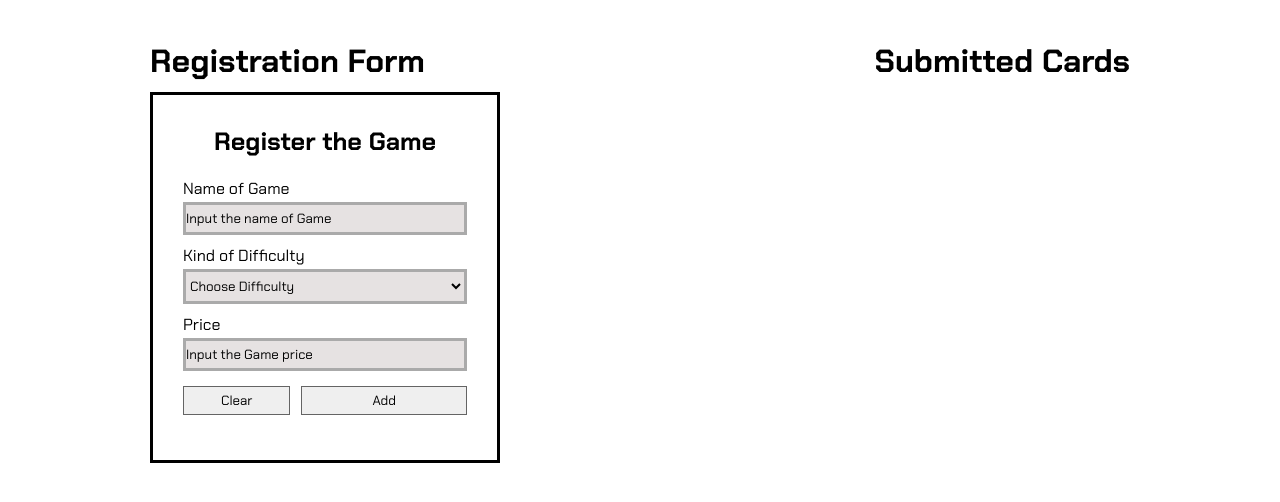
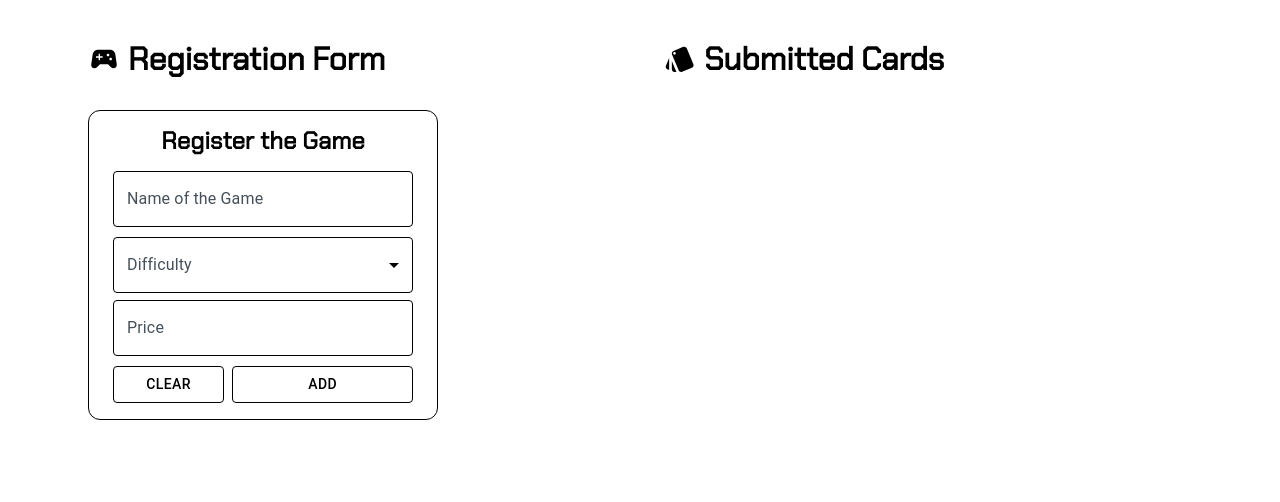
Before and after one commit to proga-react-practice/xi-sofiia-stanishevska, a React (Vite) app: page / in a window 1280 px wide. Shown: the top 502 px of the page. Built offline with nearby package versions, Linux system fonts and the light colour scheme.

Commit message:
feat: changed html and css to MUI

```diff
--- a/src/App.tsx
+++ b/src/App.tsx
@@ -1,7 +1,9 @@
 import React, { useState } from "react";
 import { Form } from "./assets/components/Form/Form.tsx";
 import { Cards } from "./assets/components/Cards/Cards.tsx";
-import "./App.css";
+import { Container, Typography } from "@mui/material";
+import SportsEsportsIcon from "@mui/icons-material/SportsEsports";
+import StyleIcon from "@mui/icons-material/Style";
 
 export interface Card {
   id: string;
@@ -25,16 +27,48 @@ const App: React.FC = () => {
   };
 
   return (
-    <div className="form-cards">
-      <div className="common-form-card">
-        <h1 className="naming">Registration Form</h1>
+    <Container sx={{ display: "flex", justifyContent: "space-between" }}>
+      <Container>
+        <Typography
+          variant="h2"
+          sx={{
+            my: 4,
+            textAlign: "left",
+            display: "flex",
+            alignItems: "center",
+          }}
+        >
+          <SportsEsportsIcon
+            sx={{
+              marginRight: 1,
+              fontSize: "2rem",
+            }}
+          />{" "}
+          Registration Form
+        </Typography>
         <Form onSubmit={handleFormSubmit} />
-      </div>
-      <div className="common-form-card">
-        <h1 className="naming">Submitted Cards</h1>
+      </Container>
+      <Container>
+        <Typography
+          variant="h2"
+          sx={{
+            my: 4,
+            textAlign: "right",
+            display: "flex",
+            alignItems: "center",
+          }}
+        >
+          <StyleIcon
+            sx={{
+              marginRight: 1,
+              fontSize: "2rem",
+            }}
+          />{" "}
+          Submitted Cards
+        </Typography>
         <Cards cards={cards} onDelete={deleteCard} />
-      </div>
-    </div>
+      </Container>
+    </Container>
   );
 };
 
--- a/src/assets/components/Cards/Cards.css
+++ b/src/assets/components/Cards/Cards.css
@@ -1,50 +1,9 @@
-* {
-  margin: 0;
-  padding: 0;
-  box-sizing: border-box;
-
-  font-family: "Chakra Petch", sans-serif;
-}
-
-.input-results {
-  display: flex;
-  align-items: baseline;
-  padding-bottom: 5px;
-}
-
-.card {
-  border: solid black;
-  width: 500px;
-  padding: 10px;
-  margin-bottom: 15px;
-}
-
-.all-cards {
-  display: flex;
-  flex-direction: column;
-}
-
 .criteria {
   width: 180px;
   text-align: right;
-  margin-right: 40px;
+  padding-right: 40px;
 }
 
-.input-results p {
+.value {
   text-align: left;
 }
-
-.btn-container {
-  display: flex;
-  justify-content: flex-end;
-}
-
-#delete-btn {
-  padding: 5px 15px;
-  border: 0.5mm solid rgb(100, 100, 100);
-}
-
-#delete-btn:hover,
-#delete-btn:active {
-  background-color: #dfdcdc;
-}
--- a/src/assets/components/Cards/Cards.tsx
+++ b/src/assets/components/Cards/Cards.tsx
@@ -1,5 +1,7 @@
 import React from "react";
 import "./Cards.css";
+import { Button } from "@mui/material";
+import { Container, Typography } from "@mui/material";
 
 interface Props {
   cards: { id: string; name: string; difficulty: string; price: number }[];
@@ -8,30 +10,66 @@ interface Props {
 
 export const Cards: React.FC<Props> = ({ cards, onDelete }) => {
   return (
-    <div>
+    <Container disableGutters>
       {cards.map((card, index) => (
-        <div className="all-cards">
-          <div key={index} className="card">
-            <div className="input-results">
-              <h3 className="criteria">Name of the Game</h3>
-              <p>{card.name}</p>
-            </div>
-            <div className="input-results">
-              <h3 className="criteria">Difficulty</h3>
-              <p>{card.difficulty}</p>
-            </div>
-            <div className="input-results">
-              <h3 className="criteria">Price</h3>
-              <p>{card.price}</p>
-            </div>
-            <div className="btn-container">
-              <button onClick={() => onDelete(card.id)} id="delete-btn">
+        <Container
+          key={index}
+          sx={{
+            width: 550,
+            border: "1px solid",
+            borderRadius: 3,
+            borderColor: "text.primary",
+            py: 2.5,
+            marginBottom: 2.5,
+          }}
+        >
+          <Container>
+            <Container sx={{ display: "flex" }}>
+              <Typography
+                variant="h4"
+                className="criteria"
+                // sx={{ width: 170, marginRight: 5, textAlign: "right" }}
+              >
+                Name of the Game
+              </Typography>
+              <Typography className="value">{card.name}</Typography>
+            </Container>
+
+            <Container sx={{ display: "flex" }}>
+              <Typography
+                variant="h4"
+                className="criteria"
+                // sx={{ width: 170, marginRight: 5, textAlign: "right" }}
+              >
+                Difficulty
+              </Typography>
+              <Typography className="value">{card.difficulty}</Typography>
+            </Container>
+
+            <Container sx={{ display: "flex" }}>
+              <Typography
+                variant="h4"
+                className="criteria"
+                // sx={{ width: 170, marginRight: 5, textAlign: "right" }}
+              >
+                Price
+              </Typography>
+              <Typography className="value">{card.price}</Typography>
+            </Container>
+
+            <Container
+              sx={{
+                display: "flex",
+                justifyContent: "flex-end",
+              }}
+            >
+              <Button onClick={() => onDelete(card.id)} variant="outlined">
                 Delete
-              </button>
-            </div>
-          </div>
-        </div>
+              </Button>
+            </Container>
+          </Container>
+        </Container>
       ))}
-    </div>
+    </Container>
   );
 };
--- a/src/assets/components/Form/Form.tsx
+++ b/src/assets/components/Form/Form.tsx
@@ -1,6 +1,9 @@
-import "./Form.css";
+// import "./Form.css";
 import React, { useState } from "react";
 import { Card } from "../../../App.tsx";
+import { TextField, Select, MenuItem } from "@mui/material";
+import { InputLabel, Button } from "@mui/material";
+import { Container, Typography, FormControl } from "@mui/material";
 
 export interface Props {
   onSubmit: (data: Card) => void;
@@ -30,39 +33,48 @@ export const Form: React.FC<Props> = ({ onSubmit }) => {
   };
 
   return (
-    <div className="form">
-      <form onSubmit={handleSubmit} className="form-content">
-        <h3 className="form-name">Register the Game</h3>
+    <Container
+      sx={{
+        marginLeft: 0,
+        justifyContent: "left",
+        width: 350,
+        border: "1px solid",
+        borderRadius: 3,
+        borderColor: "text.primary",
+      }}
+    >
+      <form onSubmit={handleSubmit}>
+        <Typography variant="h3" sx={{ my: 2, textAlign: "center" }}>
+          Register the Game
+        </Typography>
 
-        <label className="input-label">Name of Game</label>
-        <input
-          type="text"
-          className="inputs"
-          placeholder="Input the name of Game"
+        <TextField
+          label="Name of the Game"
+          variant="outlined"
           value={name}
           onChange={(e) => setName(e.target.value)}
         />
 
-        <label className="input-label">Kind of Difficulty</label>
-        <select
-          name="games"
-          id="games"
-          className="inputs"
-          value={difficulty}
-          onChange={(e) => setDifficulty(e.target.value)}
-        >
-          <option value="">Choose Difficulty</option>
-          <option value="Easy">Easy</option>
-          <option value="Medium">Medium</option>
-          <option value="Hard">Hard</option>
-          <option value="Expert">Expert</option>
-        </select>
+        <FormControl fullWidth>
+          <InputLabel id="demo-simple-select-label">Difficulty</InputLabel>
+          <Select
+            labelId="demo-simple-select-label"
+            id="demo-simple-select"
+            label="Difficulty"
+            value={difficulty}
+            onChange={(e) => setDifficulty(e.target.value)}
+          >
+            <MenuItem value={"Easy"}>Easy</MenuItem>
+            <MenuItem value={"Medium"}>Medium</MenuItem>
+            <MenuItem value={"Hard"}>Hard</MenuItem>
+            <MenuItem value={"Expert"}>Expert</MenuItem>
+          </Select>
+        </FormControl>
 
-        <label className="input-label">Price</label>
-        <input
+        <TextField
+          label="Price"
           type="number"
-          className="inputs"
-          placeholder="Input the Game price"
+          variant="outlined"
           value={price}
           onChange={(e) =>
             setPrice(
@@ -71,15 +83,23 @@ export const Form: React.FC<Props> = ({ onSubmit }) => {
           }
         />
 
-        <div className="buttons">
-          <button id="clear-btn" type="button" onClick={handleClear}>
+        <Container
+          disableGutters
+          sx={{
+            display: "flex",
+            justifyContent: "space-between",
+            marginBottom: 2,
+            gap: 1,
+          }}
+        >
+          <Button variant="outlined" onClick={handleClear} sx={{ px: 5 }}>
             Clear
-          </button>
-          <button id="add-btn" type="submit">
+          </Button>
+          <Button variant="outlined" type="submit" sx={{ px: 10 }}>
             Add
-          </button>
-        </div>
+          </Button>
+        </Container>
       </form>
-    </div>
+    </Container>
   );
 };
--- a/src/main.tsx
+++ b/src/main.tsx
@@ -1,10 +1,92 @@
 import React from "react";
 import ReactDOM from "react-dom/client";
 import App from "./App.tsx";
-// import './index.css'
+import { ThemeProvider, createTheme } from "@mui/material";
+
+import "@fontsource/chakra-petch";
+
+const theme = createTheme({
+  palette: {
+    background: {
+      paper: "#fff",
+    },
+    text: {
+      primary: "#000",
+      secondary: "#46505A",
+    },
+    action: {
+      active: "#000",
+    },
+  },
+  typography: {
+    h2: {
+      fontSize: "2rem",
+      fontWeight: 600,
+      fontFamily: "Chakra Petch, sans-serif",
+    },
+    h3: {
+      fontSize: "1.5rem",
+      fontWeight: 600,
+      fontFamily: "Chakra Petch, sans-serif",
+    },
+    h4: {
+      fontSize: "1.2rem",
+      fontWeight: 600,
+      fontFamily: "Chakra Petch, sans-serif",
+    },
+  },
+  components: {
+    MuiTextField: {
+      styleOverrides: {
+        root: {
+          display: "block",
+          width: "100%",
+          "& .MuiInputBase-root": {
+            width: 350,
+            maxWidth: "100%",
+            display: "block",
+            marginBottom: 10,
+          },
+          "& .MuiOutlinedInput-root .MuiOutlinedInput-notchedOutline": {
+            borderColor: "#000",
+          },
+        },
+      },
+    },
+    MuiSelect: {
+      styleOverrides: {
+        root: {
+          display: "block",
+          width: "100%",
+          marginBottom: 7,
+          "& .MuiOutlinedInput-notchedOutline": {
+            borderColor: "#000", // Apply border color to the outlined input
+          },
+        },
+      },
+    },
+
+    MuiButton: {
+      styleOverrides: {
+        root: {
+          color: "#000",
+          borderColor: "#000",
+          "&:hover": {
+            backgroundColor: "rgb(150, 150, 150)",
+            color: "#000",
+            borderColor: "#000",
+          },
+        },
+      },
+    },
+  },
+});
 
 ReactDOM.createRoot(document.getElementById("root")!).render(
   <React.StrictMode>
-    <App />
+    <ThemeProvider theme={theme}>
+      <App />
+    </ThemeProvider>
   </React.StrictMode>
 );
+export default theme;
```
